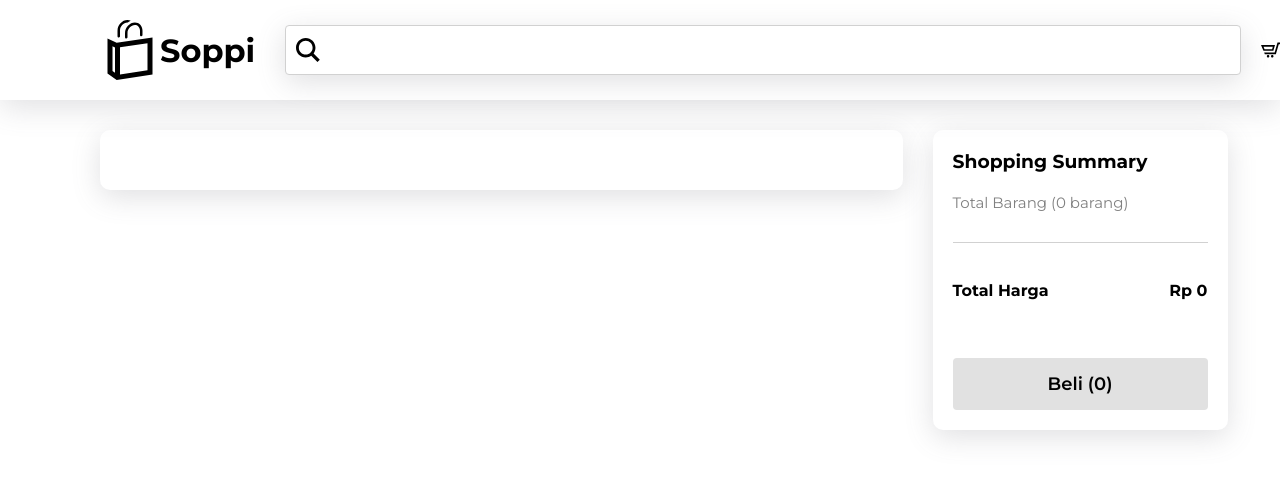
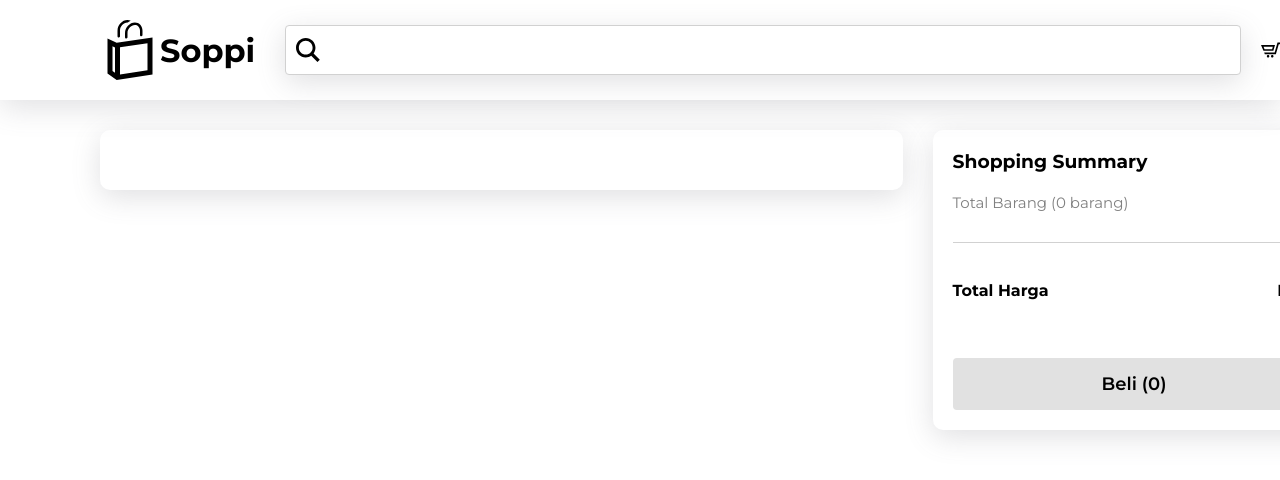
Before and after one commit to fmaulll/angular-fake-store, an Angular app: page /cart in a window 1280 px wide. Shown: the top 480 px of the page. Built offline with nearby package versions, Linux system fonts and the light colour scheme.

Commit message:
static width

```diff
--- a/src/app/cart/cart.component.scss
+++ b/src/app/cart/cart.component.scss
@@ -18,7 +18,7 @@
       justify-content: space-between;
       position: fixed;
       height: 300px;
-      width: 295px;
+      width: 403px;
       box-shadow: rgba(100, 100, 111, 0.2) 0px 7px 29px 0px;
       padding: 20px;
       border-radius: 10px;
```
